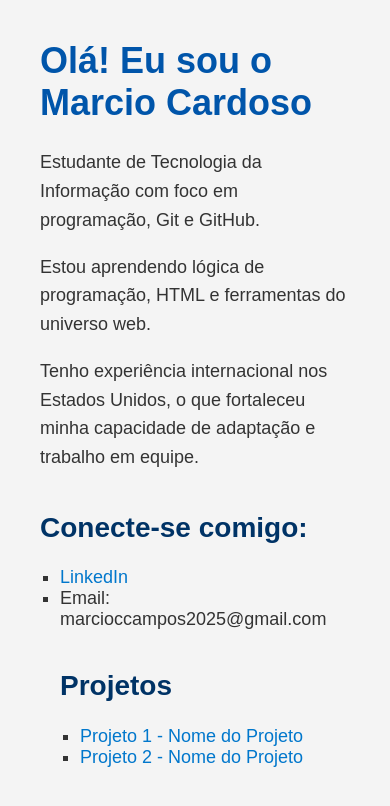
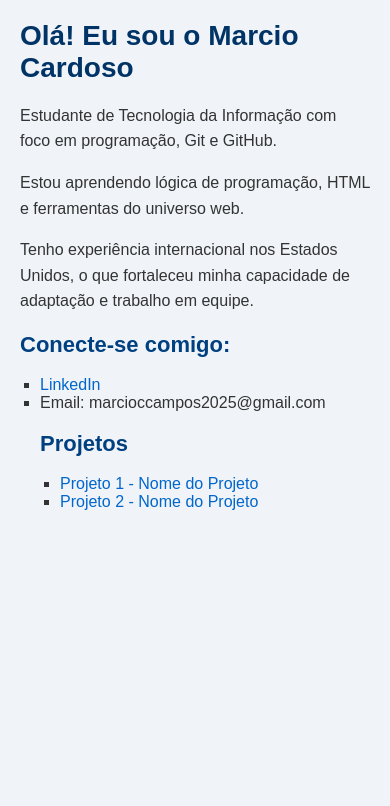
Before and after one commit to Marcio8282/marcio8282-, a plain HTML site: page index.html in a window 390 px wide. Drawn offline with Linux system fonts and the light colour scheme.

Commit message:
Update style.css

```diff
--- a/style.css
+++ b/style.css
@@ -1,42 +1,53 @@
-/* Fonte padrão */
 body {
   font-family: Arial, sans-serif;
+  background-color: #f0f4f8;
   margin: 40px;
-  background-color: #f4f4f4;
   color: #333;
 }
 
-/* Título principal */
 h1 {
-  color: #0055aa;
+  color: #003366;
   font-size: 36px;
 }
 
-/* Subtítulo (Conecte-se comigo) */
 h2 {
-  color: #003366;
-  margin-top: 40px;
+  color: #004080;
   font-size: 28px;
 }
 
-/* Parágrafos */
 p {
   font-size: 18px;
   line-height: 1.6;
 }
 
-/* Lista de contatos */
 ul {
   list-style-type: square;
   padding-left: 20px;
-  font-size: 18px;
 }
 
 a {
-  color: #0077cc;
+  color: #0066cc;
   text-decoration: none;
 }
 
 a:hover {
   text-decoration: underline;
 }
+
+@media (max-width: 600px) {
+  body {
+    margin: 20px;
+  }
+
+  h1 {
+    font-size: 28px;
+  }
+
+  h2 {
+    font-size: 22px;
+  }
+
+  p, li {
+    font-size: 16px;
+  }
+}
```
